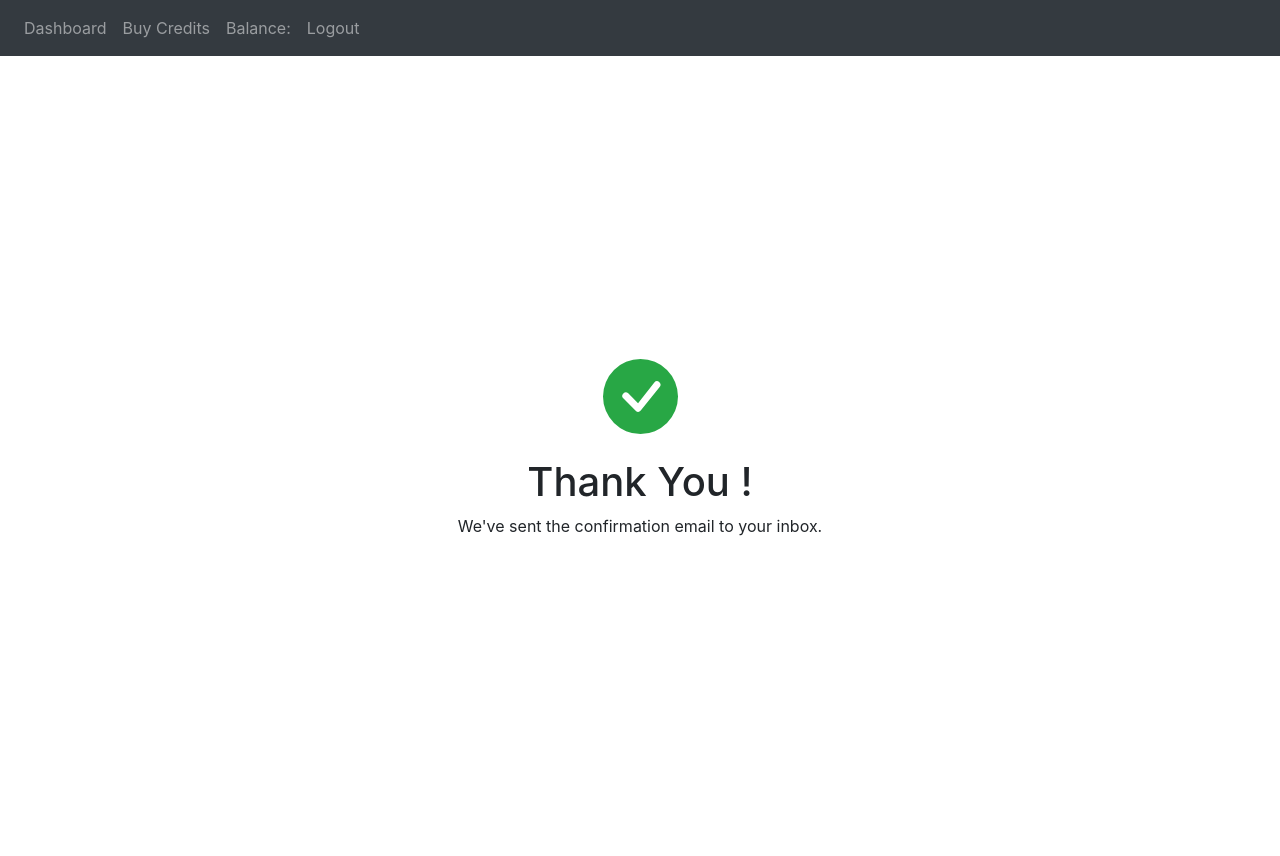
After one commit to Landonbads/LandoGPT, a Flask app: page /thankyou in a window 1280 px wide. The commit adds this page. Run offline with Flask 3, Linux system fonts and the light colour scheme; a user stored in the database is signed in; some libraries are stand-ins or nearby versions.

Commit message:
added new credits model to db and added thank you page for stripe checkout

```diff
--- a/website/__init__.py
+++ b/website/__init__.py
@@ -4,12 +4,11 @@ from flask_sqlalchemy import SQLAlchemy
 from flask_login import LoginManager
 from dotenv import load_dotenv
 import os
+import stripe
 
 load_dotenv() # load .env variables
 DB_NAME = 'database.db' # constant for database name
 db = SQLAlchemy() # declare database name
-
-
 login_manager = LoginManager() # create login manager via flask_login
 
 def create_app(): # initialize secret key and create flask application
@@ -18,7 +17,8 @@ def create_app(): # initialize secret key and create flask application
     # config for flask app using sqlite.
     app.config['SQLALCHEMY_DATABASE_URI'] = f'sqlite:///.{DB_NAME}'
     app.config['SECRET_KEY'] = os.environ.get("APP_SECRET_KEY")
-
+    #app.config['STRIPE_PUBLIC_KEY'] =
+    #app.config['STRIPE_SECRET_KEY'] =
     db.init_app(app)# initialize database
 
     login_manager.init_app(app)
--- a/website/models.py
+++ b/website/models.py
@@ -1,12 +1,16 @@
 from . import db
 from flask_login import UserMixin
-from sqlalchemy.sql import func
 
 class User(db.Model, UserMixin):
     id = db.Column(db.Integer, primary_key=True)
     username = db.Column(db.String(50))
     email = db.Column(db.String(100),unique=True)
     password = db.Column(db.String(100))
+    credits = db.relationship('Credits')
 
+class Credits(db.Model):
+    id = db.Column(db.Integer,primary_key=True)
+    amount = db.Column(db.Float)
+    user_id = db.Column(db.Integer,db.ForeignKey('user.id'))
 
 # tbd MessageHistory object
--- a/website/templates/base.html
+++ b/website/templates/base.html
@@ -37,6 +37,8 @@
           <!-- authenticated/unauthenticated users see different navbar options -->
           {% block nav_dashboard %}{% endblock %}
           {% block nav_signup %}{% endblock %}
+          {% block nav_buy_credits %}{% endblock %}
+          {% block nav_credit_balance %}{% endblock %}
           {% block nav_register_login %}{% endblock %}
         </div>
       </div>
--- a/website/templates/dashboard.html
+++ b/website/templates/dashboard.html
@@ -1,5 +1,7 @@
 {% extends "base.html"%} {% block title %}Dashboard{% endblock %}
 {% block nav_dashboard %}<a class="nav-link" href="/" id="dashboard">Dashboard </a> {% endblock %}
+{% block nav_buy_credits %} <a class="nav-link" href="/buy-credits" id="buyCredits">Buy Credits</a> {% endblock %}
+{% block nav_credit_balance %} <a class="nav-link" href="/" id="creditBalance">Balance: $0.00 </a> {% endblock %}
 {% block nav_register_login %}<a class="nav-link" href="/logout" id="logout">Logout</a>{% endblock %}
 {% block content %}
 
--- /dev/null
+++ b/website/templates/thankyou.html
@@ -0,0 +1,21 @@
+{% extends "base.html"%} {% block title %}Thank you!{% endblock %}
+{% block nav_dashboard %}<a class="nav-link" href="/" id="dashboard">Dashboard </a> {% endblock %}
+{% block nav_buy_credits %} <a class="nav-link" href="/buy-credits" id="buyCredits">Buy Credits</a> {% endblock %}
+{% block nav_credit_balance %} <a class="nav-link" href="/" id="creditBalance">Balance: </a> {% endblock %}
+{% block nav_register_login %}<a class="nav-link" href="/logout" id="logout">Logout</a>{% endblock %}
+{%block content %}
+ <div class="vh-100 d-flex justify-content-center align-items-center">
+    <div>
+        <div class="mb-4 text-center">
+            <svg xmlns="http://www.w3.org/2000/svg" class="text-success bi bi-check-circle-fill" width="75" height="75"
+                fill="currentColor" viewBox="0 0 16 16">
+                <path
+                    d="M16 8A8 8 0 1 1 0 8a8 8 0 0 1 16 0zm-3.97-3.03a.75.75 0 0 0-1.08.022L7.477 9.417 5.384 7.323a.75.75 0 0 0-1.06 1.06L6.97 11.03a.75.75 0 0 0 1.079-.02l3.992-4.99a.75.75 0 0 0-.01-1.05z" />
+            </svg>
+        </div>
+        <div class="text-center">
+            <h1>Thank You !</h1>
+            <p>We've sent the confirmation email to your inbox. </p>
+        </div>
+    </div>
+{% endblock %}
--- a/website/views.py
+++ b/website/views.py
@@ -2,7 +2,7 @@ from flask import Blueprint, render_template, redirect, url_for, request
 from flask_login import current_user, login_required
 from openai import OpenAI
 import os
-import json
+from .models import Credits
 
 views = Blueprint('views',__name__)
 
@@ -53,4 +53,9 @@ def dashboard():
         messages = []
         conversation_context = []
 
-    return render_template("dashboard.html",messages=messages)
+    return render_template("dashboard.html",messages=messages,)
+
+@views.route('/thankyou',methods=['GET'])
+@login_required
+def thankyou():
+    return render_template("thankyou.html")
```
Also changed, not shown: instance/.database.db.
